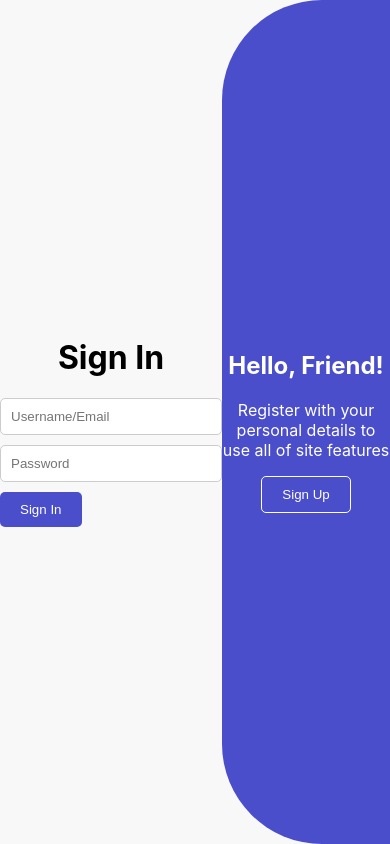
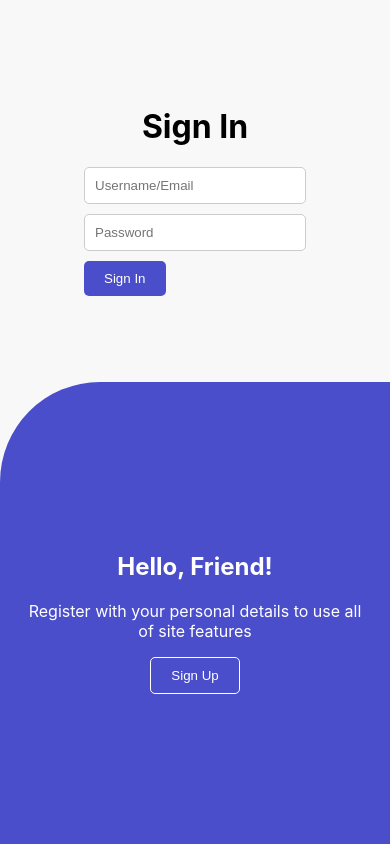
Before and after one commit to DeepHadakiya/aphelios_task, a React (Create React App) app in the folder login-app/: page / in a window 390 px wide. Built offline with nearby package versions, Linux system fonts and the light colour scheme.

Commit message:
add responsive media query

```diff
--- a/login-app/src/components/LoginPage.css
+++ b/login-app/src/components/LoginPage.css
@@ -64,3 +64,18 @@
     border-radius: 5px;
     cursor: pointer;
   }
+
+  @media (max-width: 768px) {
+  .container {
+    flex-direction: column;
+  }
+
+  .right {
+    padding: 40px 20px;
+    border-bottom-left-radius: 0px;
+  }
+
+  .login-form {
+    width: 100%;
+  }
+}
```
